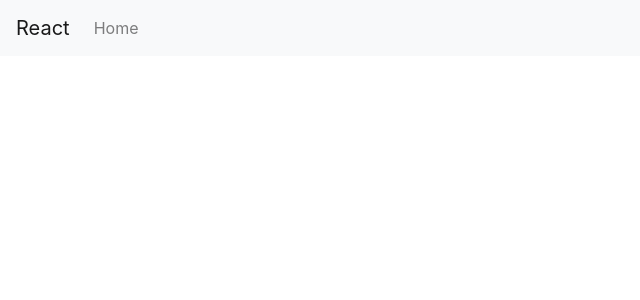
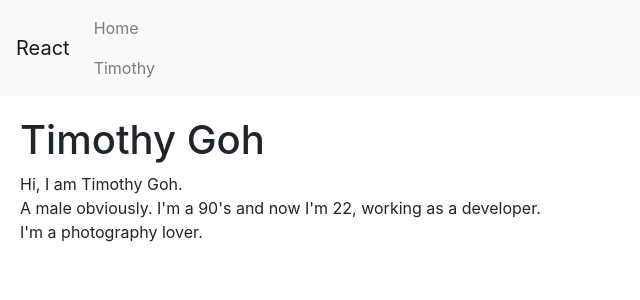
Before and after one commit to timgcy-snsoft/learn-react, a React app: page /Timothy in a window 1280 px wide. Shown: the top 300 px of the page, without its empty margins (0-640 px from the left). Built offline with nearby package versions, Linux system fonts and the light colour scheme.

Commit message:
basic content of timothy

```diff
--- a/src/components/topBar.jsx
+++ b/src/components/topBar.jsx
@@ -12,7 +12,7 @@ import {
   DropdownMenu,
   DropdownItem,
   NavbarText
-} from 'reactstrap';
+} from "reactstrap";
 
 export default class TopBar extends React.Component {
   constructor(props) {
@@ -27,22 +27,22 @@ export default class TopBar extends React.Component {
     this.setState({
       isOpen: !this.state.isOpen
     });
-    };
+  }
 
   render() {
     return (
       <Navbar color="light" light expand="md">
         <NavbarBrand href="/">React</NavbarBrand>
-                <NavbarToggler onClick={this.handleMenuToggle}/>
+        <NavbarToggler onClick={this.handleMenuToggle} />
         <Collapse isOpen={this.state.isOpen} navbar>
           <Nav className="mr-auto" navbar>
             <NavItem>
               <NavLink href="/">Home</NavLink>
+              <NavLink href="/Timothy">Timothy</NavLink>
             </NavItem>
           </Nav>
         </Collapse>
       </Navbar>
     );
-
   }
 }
--- a/src/pages/Timothy/timothy.jsx
+++ b/src/pages/Timothy/timothy.jsx
@@ -1,3 +1,32 @@
 /*
  My code starts here
 */
+import React from "react";
+import BasePage from "../basePage/basePage";
+
+export default class LandingPage extends React.Component {
+  //   constructor(props) {
+  //     super(props);
+  //     this.state = {
+  //     };
+  //   }
+
+  render() {
+    const timothy = {
+      name: "Timothy Goh",
+      gender: "male",
+      age: 22,
+      occupation: "developer",
+      hobby: "photography"
+    };
+    const { name, gender, age, occupation, hobby } = timothy;
+    return (
+      <BasePage title={"Timothy Goh"}>
+        Hi, I am {name}.<br />A {gender} obviously. I'm a 90's and now I'm {age}
+        , working as a {occupation}.
+        <br />
+        I'm a {hobby} lover.
+      </BasePage>
+    );
+  }
+}
--- a/src/pages/landingPage/landingPage.jsx
+++ b/src/pages/landingPage/landingPage.jsx
@@ -10,10 +10,6 @@ export default class LandingPage extends React.Component {
   }
 
   render() {
-        return (
-            <BasePage title={"Home Page"}>
-                Hi, i am {this.state.name} sss
-            </BasePage>
-        );
+    return <BasePage title={"Home Page"}>Hi, i am {this.state.name}</BasePage>;
   }
 }
--- a/src/routes/routes.jsx
+++ b/src/routes/routes.jsx
@@ -1,6 +1,7 @@
 import React from "react";
-import {BrowserRouter, Switch, Route} from "react-router-dom";
+import { BrowserRouter, Switch, Route } from "react-router-dom";
 import LandingPage from "../pages/landingPage/landingPage";
+import Timothy from "../pages/Timothy/timothy";
 
 export default class Routes extends React.Component {
   constructor(props) {
@@ -12,7 +13,11 @@ export default class Routes extends React.Component {
     return (
       <BrowserRouter>
         <Switch>
-                    <Route exact path="/" component={LandingPage}/>
+          <Route exact path="/" component={LandingPage} />
+          {/* <Route path="/Timothy" component={Timothy} /> */}
+          <Route path="/Timothy">
+            <Timothy />
+          </Route>
         </Switch>
       </BrowserRouter>
     );
```
Lines whose indentation alone changed are shown as unchanged.
